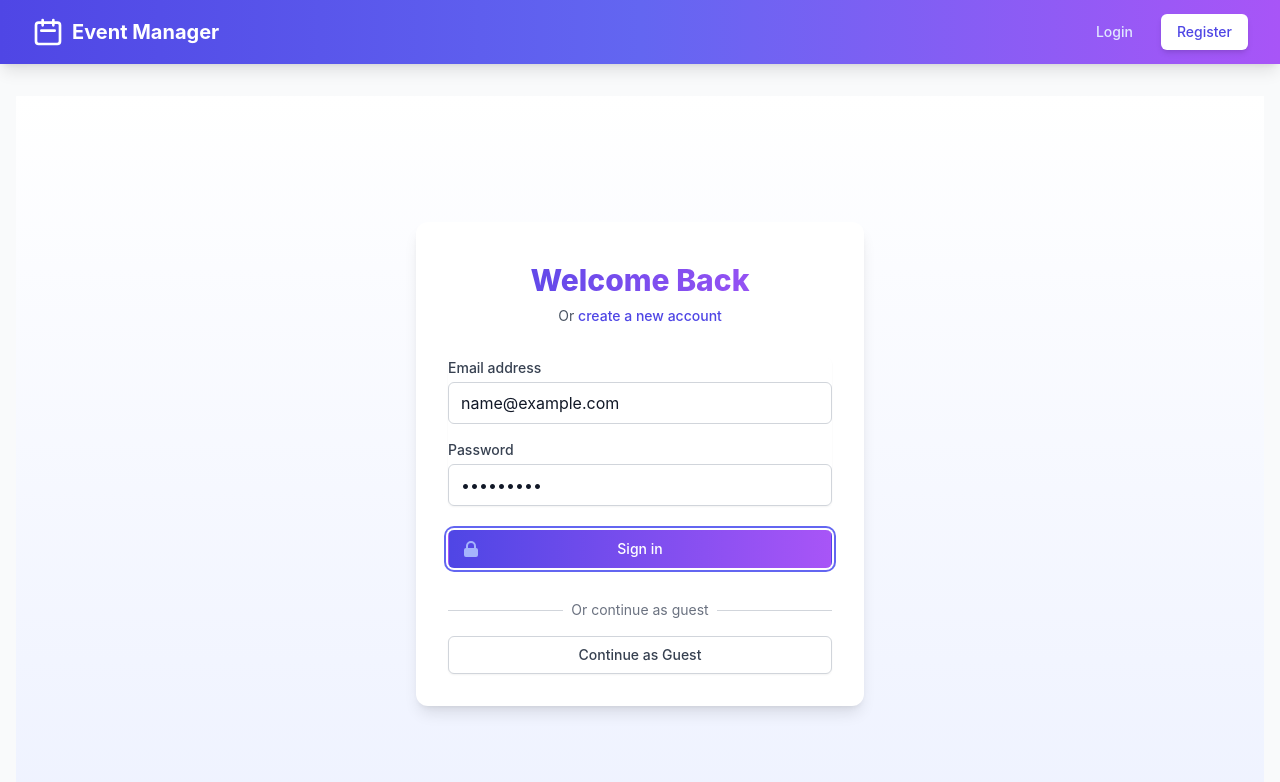
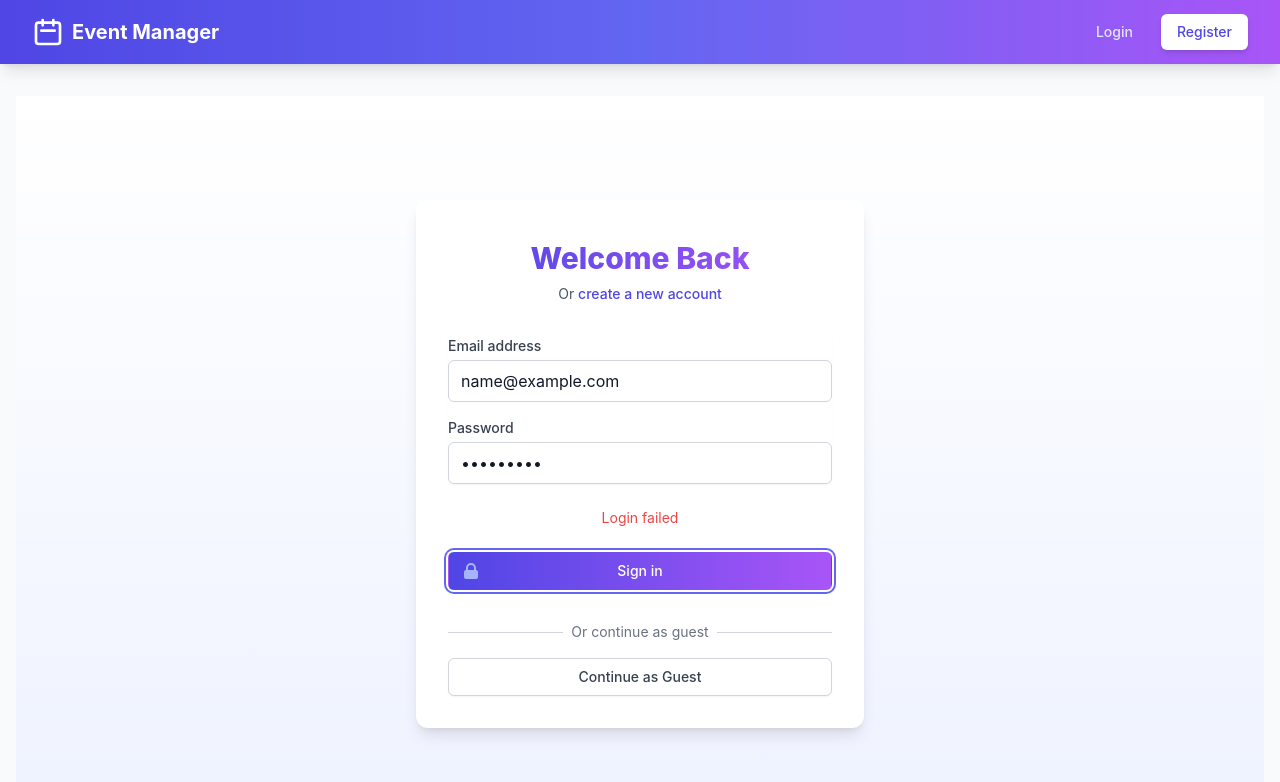
Before and after one commit to jeemitsha/Event-Management-Platform, a React (Vite) app in the folder frontend/: page /login in a window 1280 px wide. Both pictures are taken after typing "name@example.com", "Sample123" into the empty fields and a click on the button "Sign in". Shown: the top 782 px of the page. Built offline with nearby package versions, Linux system fonts and the light colour scheme; no server answers.

Commit message:
handle more typescript errors

```diff
--- a/frontend/src/App.tsx
+++ b/frontend/src/App.tsx
@@ -1,4 +1,4 @@
-import { BrowserRouter as Router, Routes, Route, Navigate } from 'react-router-dom';
+import { BrowserRouter as Router, Routes, Route, Navigate, useNavigate, useParams } from 'react-router-dom';
 import { AuthProvider } from './context/AuthContext';
 import { EventProvider } from './context/EventContext';
 import LoginForm from './components/auth/LoginForm';
@@ -8,7 +8,6 @@ import EventList from './components/events/EventList';
 import EventForm from './components/events/EventForm';
 import EventDetails from './components/events/EventDetails';
 import Navbar from './components/layout/Navbar';
-import { useNavigate } from 'react-router-dom';
 
 function App() {
   return (
--- a/frontend/src/components/auth/LoginForm.tsx
+++ b/frontend/src/components/auth/LoginForm.tsx
@@ -144,6 +144,11 @@ export default function LoginForm() {
               {formError}
             </div>
           )}
+          {authError && !formError && (
+            <div className="text-red-500 text-sm text-center animate-fade-in">
+              {authError}
+            </div>
+          )}
           {successMessage && (
             <div className="text-green-500 text-sm text-center animate-fade-in">
               {successMessage}
--- a/frontend/src/components/events/EventFilters.tsx
+++ b/frontend/src/components/events/EventFilters.tsx
@@ -1,4 +1,4 @@
-import React, { useState, useEffect } from 'react';
+import React, { useState } from 'react';
 import { EventFilters as FilterTypes } from '../../types/event';
 import { useEvents } from '../../context/EventContext';
 
--- a/frontend/src/components/events/EventList.tsx
+++ b/frontend/src/components/events/EventList.tsx
@@ -8,7 +8,6 @@ import Modal from '../common/Modal';
 import EventDetails from './EventDetails';
 import EventForm from './EventForm';
 import { EventFilters as FilterTypes } from '../../types/event';
-import { format } from 'date-fns';
 
 const defaultFilters: FilterTypes = {
   searchQuery: '',
@@ -22,6 +21,16 @@ const defaultFilters: FilterTypes = {
   limit: 9
 };
 
+// Add categories to be used in filters
+export const categories = [
+  'Conference',
+  'Workshop',
+  'Seminar',
+  'Networking',
+  'Social',
+  'Other'
+];
+
 export default function EventList() {
   const { events, loading, error, pagination, fetchEvents } = useEvents();
   const { user } = useAuth();
@@ -33,16 +42,6 @@ export default function EventList() {
   });
   const [selectedEvent, setSelectedEvent] = useState<string | null>(null);
   const [isCreateModalOpen, setIsCreateModalOpen] = useState(false);
-
-  const categories = [
-    'All',
-    'Conference',
-    'Workshop',
-    'Seminar',
-    'Networking',
-    'Social',
-    'Other'
-  ];
 
   // Initial load of events
   useEffect(() => {
```
